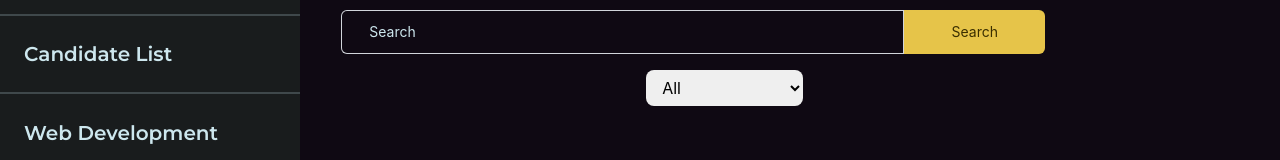
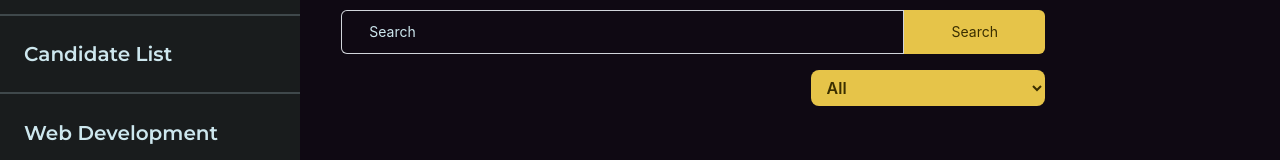
Before and after one commit to Sivam2313/auditions-portal, a React (Create React App) app: page /dashboard in a window 1280 px wide. Shown: the part 226-386 px from the top of the page. Built offline with nearby package versions, Linux system fonts and the light colour scheme; no server answers; the database is empty; sample sign-in values are in the browser's storage.

Commit message:
styling the filrers

```diff
--- a/src/Components/Dashboard/CandidateList/CandidateList.jsx
+++ b/src/Components/Dashboard/CandidateList/CandidateList.jsx
@@ -187,10 +187,10 @@ const CandidateList = () => {
         handleSearch={handleSearch}
       />
 
-        <div className="flex w-full md:w-1/2 justify-between md:justify-end mt-4 md:mt-0">
+        <div className="flex w-full md:w-3/4 justify-between md:justify-end mt-4 md:mt-0 ">
         <select
           onChange={(e) => setActiveCandidate(e.target.value)}
-          className="h-9 w-2/6 me-2 border-outline rounded-lg ps-3 pe-2"
+          className="h-9 w-2/6 rounded-lg ps-3 pe-2 bg-primary text-onPrimary font-semibold outline-none"
         >
           <option>All</option>
           <option>Active</option>
--- a/src/Components/Dashboard/DomainList/DomainList.jsx
+++ b/src/Components/Dashboard/DomainList/DomainList.jsx
@@ -151,10 +151,10 @@ const DomainList = ({ domains, selected }) => {
       </div>
       <SearchBar setSearchQuery={setSearchQuery} handleSearch={handleSearch} />
 
-      <div className="flex w-full md:w-1/2 justify-between md:justify-end mt-4 md:mt-0">
+      <div className="flex w-full md:w-3/4 justify-between md:justify-end mt-4 md:mt-0 ">
         <select
           onChange={(e) => setActiveCandidate(e.target.value)}
-          className="h-9 w-2/6 me-2 border-outline rounded-lg ps-3 pe-2"
+          className="h-9 w-2/6 rounded-lg ps-3 pe-2 bg-primary text-onPrimary font-semibold outline-none"
         >
           <option>All</option>
           <option>Active</option>
```
